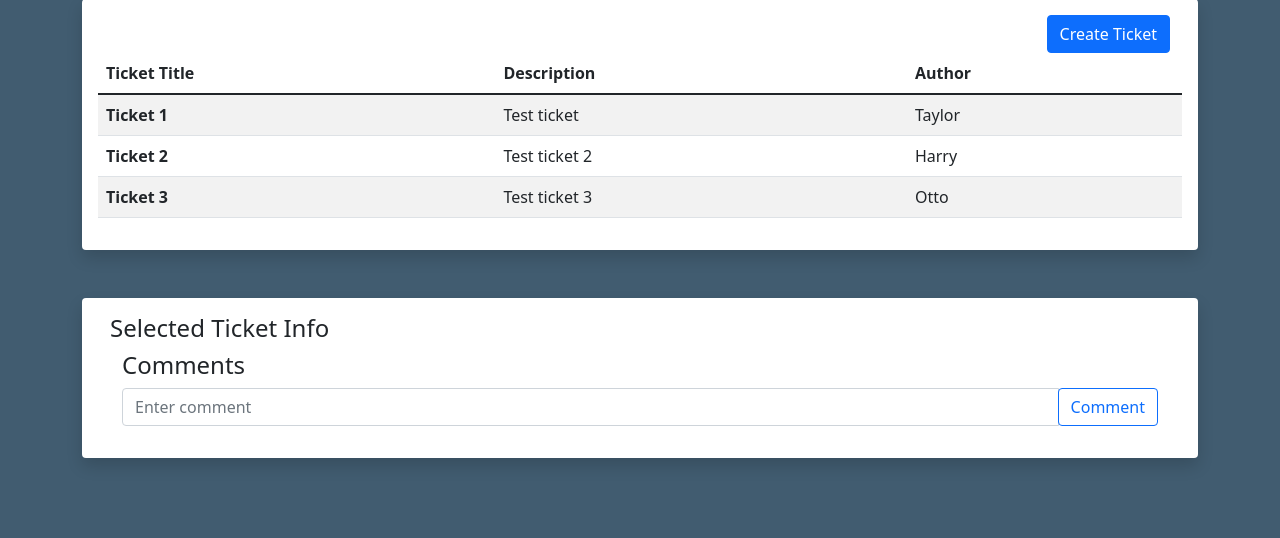
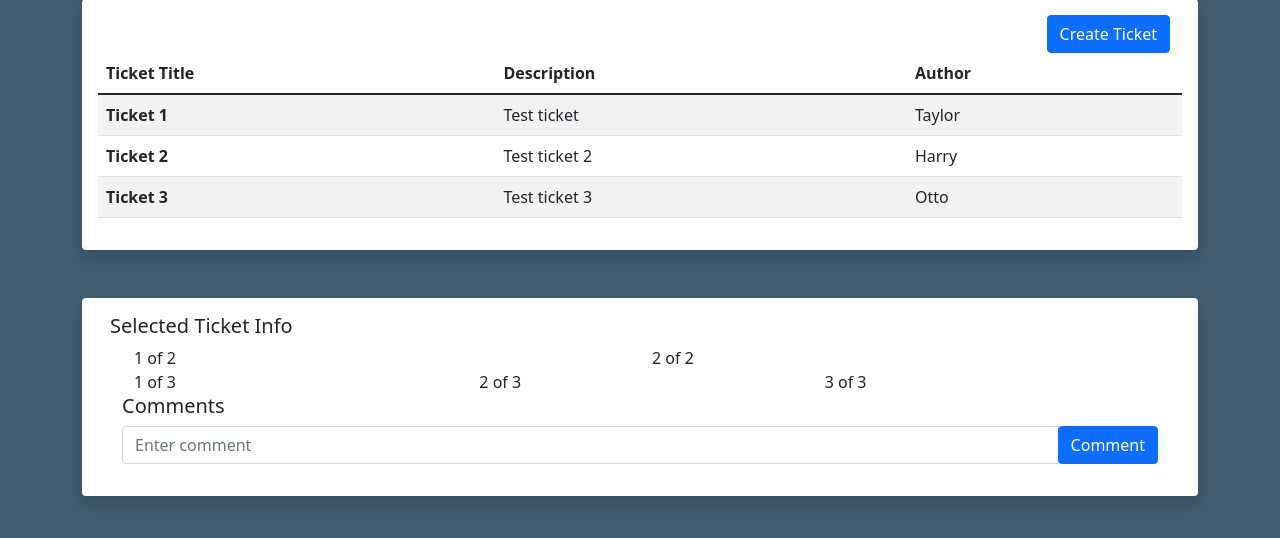
Before and after one commit to taylormeador/bug-tracker-9000, a Flask app: page /tickets in a window 1280 px wide. Shown: the part 145-683 px from the top of the page. Run offline with Flask 2, Linux system fonts and the light colour scheme.

Commit message:
add ticket info container to tickets page

```diff
--- a/templates/tickets.html
+++ b/templates/tickets.html
@@ -39,23 +39,44 @@
 <div class="container shadow p-3 mb-5 bg-body rounded" id="selectedTicketContainer">
   <div class="container" id="selectedTicketContainerHeader">
     <div class="d-flex justify-content-start">
-      <h4>Selected Ticket Info</h4>
+      <h5>Selected Ticket Info</h5>
     </div>
   </div>
 
   <div class="container" id="selectedTicketMainContainer">
 
     <div class="container" id="selectedTicketInfoContainer">
+      <div class="container">
+        <div class="row">
+          <div class="col">
+            1 of 2
+          </div>
+          <div class="col">
+            2 of 2
+          </div>
+        </div>
+        <div class="row">
+          <div class="col">
+            1 of 3
+          </div>
+          <div class="col">
+            2 of 3
+          </div>
+          <div class="col">
+            3 of 3
+          </div>
+        </div>
+      </div>
     </div>
 
     <div class="container" id="selectedTicketCommentContainer">
       <div class="d-flex justify-content-start">
-        <h4>Comments</h4>
+        <h5>Comments</h5>
       </div>
       <div class="input-group mb-3">
         <input type="text" class="form-control" placeholder="Enter comment" aria-label="commentInput" aria-describedby="basic-addon2">
           <div class="input-group-append">
-            <button class="btn btn-outline-primary" type="submit">Comment</button>
+            <button class="btn btn-primary" type="submit">Comment</button>
           </div>
       </div>
     </div>
```
